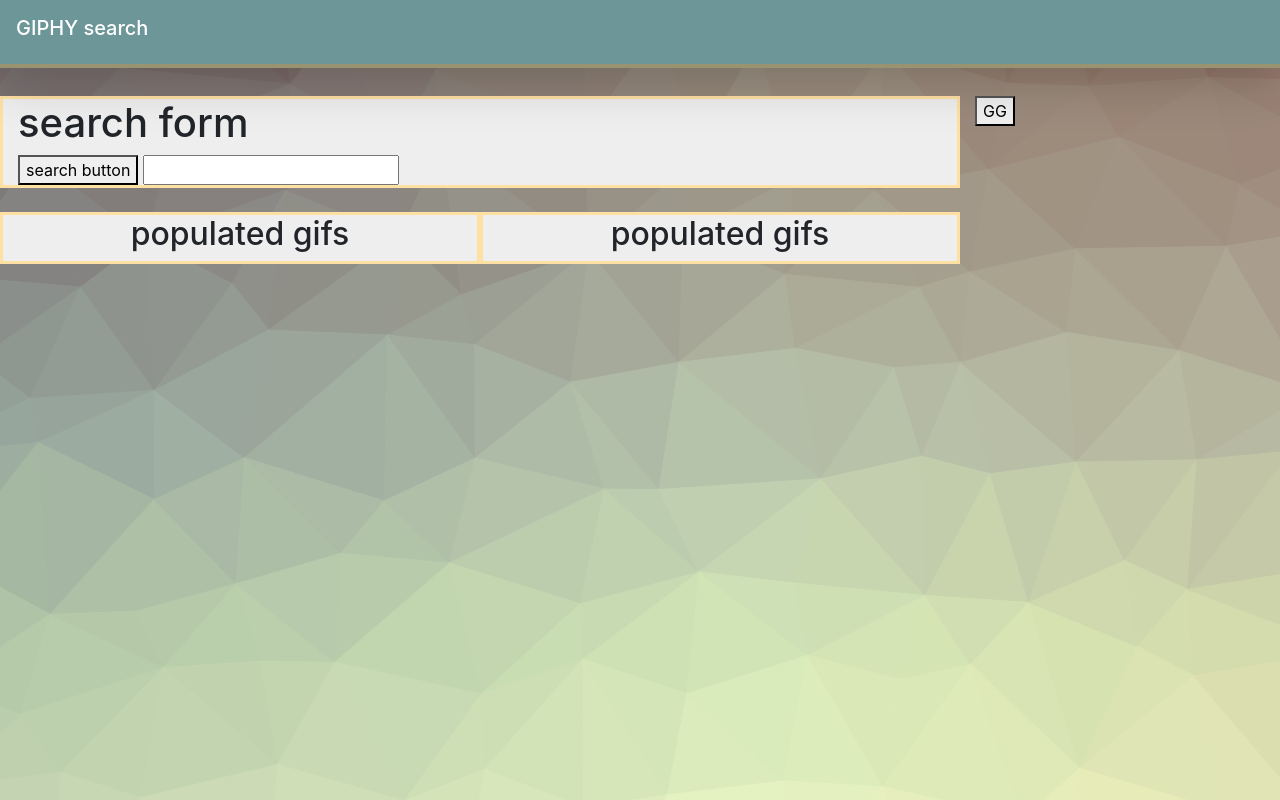
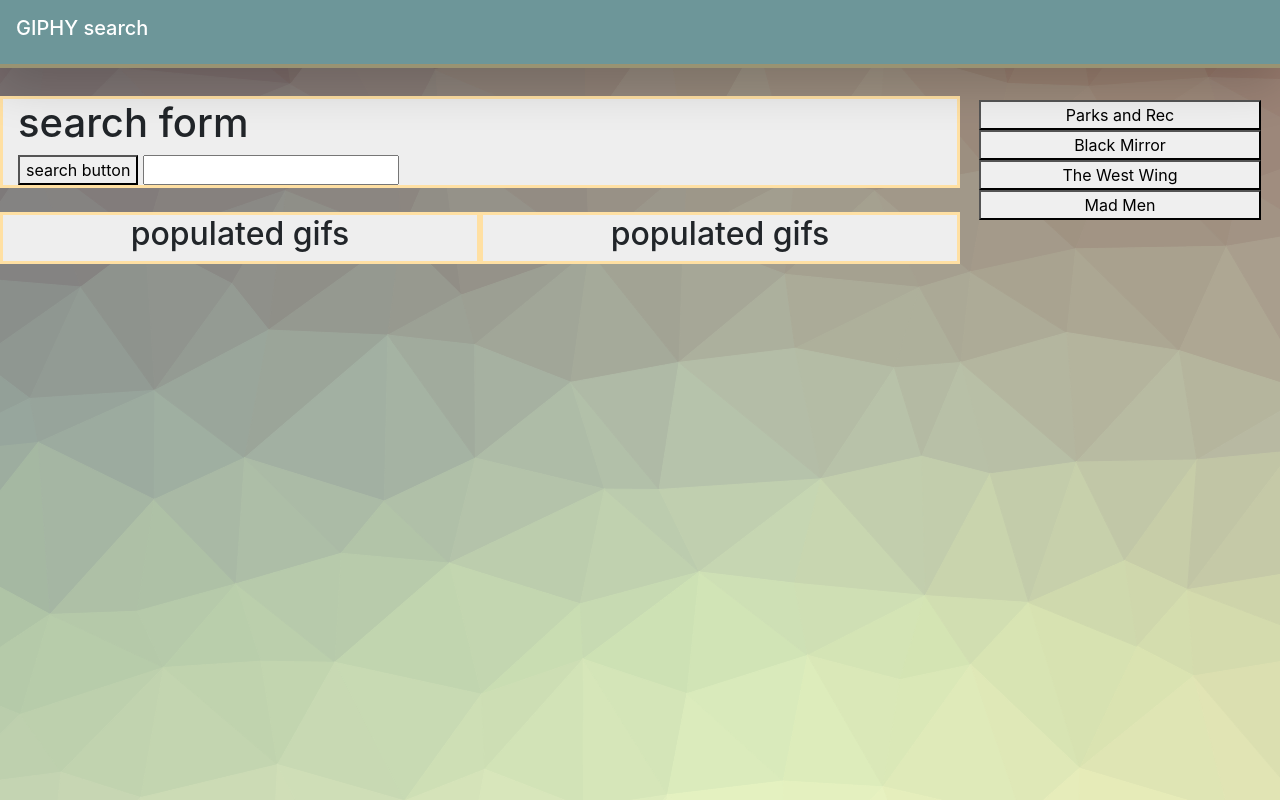
Before and after one commit to dcoco1890/GifSearch, a plain HTML site: page index.html in a window 1280 px wide. Drawn offline with nearby package versions, Linux system fonts and the light colour scheme.

Commit message:
button logic and text input for adding buttons has been added. still not very pretty but it is moving along

```diff
--- a/assets/js/app.js
+++ b/assets/js/app.js
@@ -1,17 +1,35 @@
 var gifs = ["Mad Men", "The West Wing", "Black Mirror", "Parks and Rec"];
-
+var count = 0;
 
 function generate (){
 
-    $('#gif-but').empty();
+    var user = $('#u-sel').val().trim();
+
+    // add users text from text input on page to gifs array ONLY if it's not blank
+    // or the  thing they just entered. Technically the same value can be added twice,
+    // but this should stop the same thing from being entered again and again.
+
+    if(user !== "" && user !== gifs[count-1]){gifs.push(user)};
+
+    // empties the buttons div and creates new buttons
+
+    count = 0;
+    $('#gif-button').empty();
     for(var i = 0; i < gifs.length; i++){
-        var x = $('<button id="form">').text(gifs[i]);
+        var x = $('<button id="g-but">').text(gifs[i]);
 
-        $('#gif-but').prepend(x);
+        $('#gif-button').prepend(x);
+        count++;
     }
+}
+
+function gifPlacer() {
+    var picked = $(this).text();
+    //ajax
 
 }
 
-$('#gif-button').on("click", generate);
+$(document).on("click", "#gen", generate);
+$(document).on("click", "#g-but", gifPlacer);
 
-// generate();
+generate();
--- a/index.html
+++ b/index.html
@@ -24,7 +24,7 @@
                     <div class="col" id="form">
                         <h1>search form</h1>
                         <button id="gen">search button</button>
-                        <input type="text">
+                        <input type="text" id="u-sel">
                     </div>
                 </div>
                 <br>
@@ -40,17 +40,11 @@
             </div>
 
             <div class="col-md-3">
-                <div class="d-flex flex-column" id="gif-button">
-                        <div id="gif-but">
-                            <button type="submit">GG</button>
+
+                        <div class="d-flex flex-column m-1" id="gif-button">
+                            <button type="submit" id="g-but">GG</button>
                         </div>
-                        <!-- <h2 id="form" class="rounded">buttons</h2>
-                        <h2 id="form" class="rounded">buttons</h2>
-                        <h2 id="form" class="rounded">buttons</h2>
-                        <h2 id="form" class="rounded">buttons</h2>
-                        <h2 id="form" class="rounded">buttons</h2>
-                        <h2 id="form" class="rounded">buttons</h2> -->
-                </div>
+
 
             </div>
 
```
Also changed, not shown: assets/images/index.png (added).
